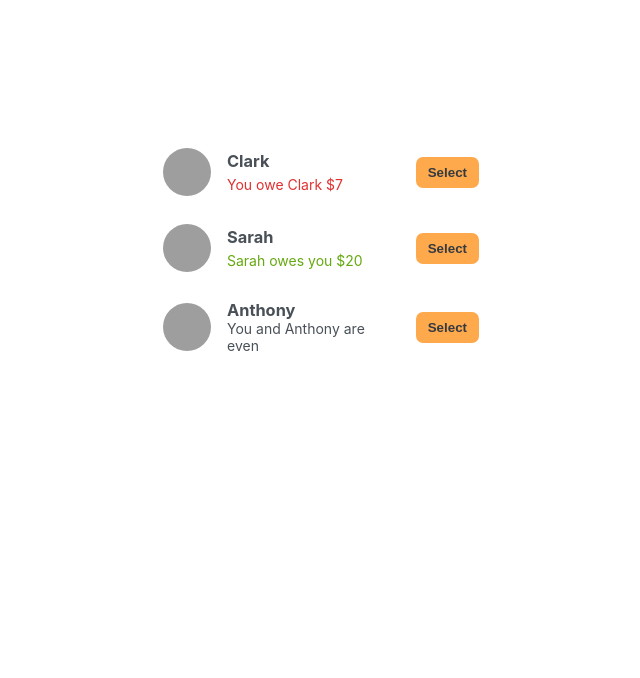
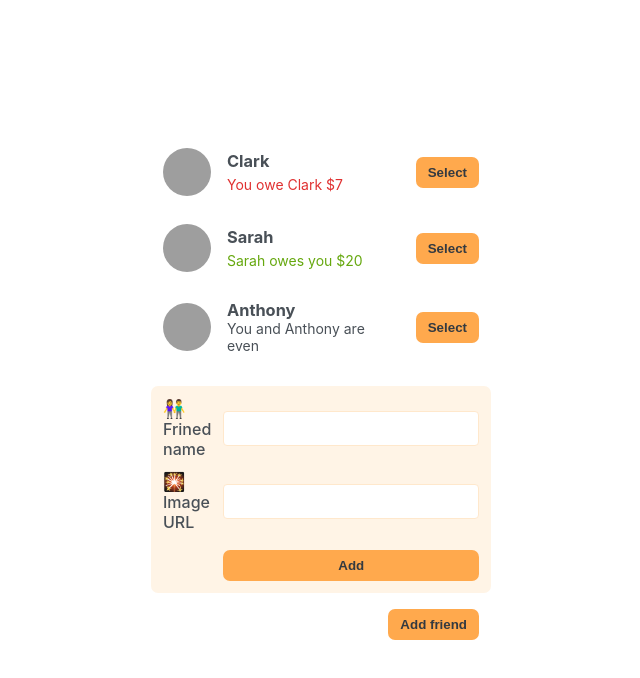
Before and after one commit to ivanvolosyk/split-bills-project, a React (Create React App) app: page / in a window 1280 px wide. Shown: the top 678 px of the page, without its empty margins (79-719 px from the left). Built offline with nearby package versions, Linux system fonts and the light colour scheme; grey boxes are pictures that could not be loaded.

Commit message:
Add form for adding friend

```diff
--- a/src/App.js
+++ b/src/App.js
@@ -24,6 +24,8 @@
     <div className="app">
       <div className="sidebar">
         <FriendsList />
+        <FormAddFriend />
+        <Button>Add friend</Button>
       </div>
     </div>
   );
@@ -58,7 +60,25 @@
         </p>
       )}
       {friend.balance === 0 && <p>You and {friend.name} are even</p>}
-      <button className="button">Select</button>
+      <Button>Select</Button>
     </li>
   );
 }
+
+function Button({ children }) {
+  return <button className="button">{children}</button>;
+}
+
+function FormAddFriend() {
+  return (
+    <form className="form-add-friend">
+      <label>👫 Frined name</label>
+      <input type="text" />
+
+      <label>🎇 Image URL</label>
+      <input type="text" />
+
+      <Button>Add</Button>
+    </form>
+  );
+}
```
